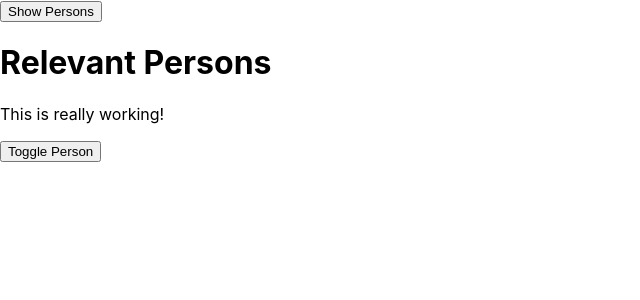
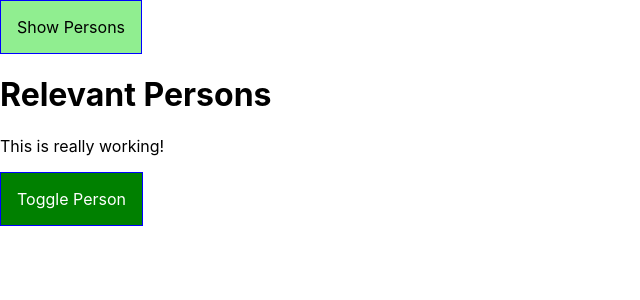
Before and after one commit to nikhilbang44/react-workpace, a React app: page / in a window 1280 px wide. Shown: the top 300 px of the page, without its empty margins (0-640 px from the left). Built offline with nearby package versions, Linux system fonts and the light colour scheme.

Commit message:
Returning Adjacent Elements

```diff
--- a/src/components/Cockpit/Cockpit.css
+++ b/src/components/Cockpit/Cockpit.css
@@ -6,7 +6,7 @@
     font-weight: bold;
 }
 
-.Cockpit button {
+Button {
     border: 1px solid blue;
     padding: 16px;
     background-color: green;
@@ -14,16 +14,16 @@
     color: white;
 }
 
-.Cockpit button:hover {
+Button:hover {
     background-color: lightgreen;
     color: black;
 }
 
-.Cockpit button.Red {
+Button.Red {
     background-color: red;
 }
 
-.Cockpit button.Red:hover {
+Button.Red:hover {
     background-color: salmon;
     color: black;
 }
--- a/src/components/Cockpit/Cockpit.js
+++ b/src/components/Cockpit/Cockpit.js
@@ -1,13 +1,13 @@
 import React from 'react';
-import classes from './Cockpit.css'
-
+import classes from './Cockpit.css';
+import Aux from '../../hoc/Aux';
 
 const cockpit = (props) => {
 
     let assigendClasses = [];
-    let btnClass = '';
+    let btnClass = classes.Button;
     if(props.showPersons) {
-      btnClass = classes.Red;
+      btnClass = [classes.Button, classes.Red].join('');
     }
 
 
@@ -20,11 +20,13 @@ const cockpit = (props) => {
     }
 
     return (
-      <div className={classes.Cockpit}>
-          <h1>{ props.appTitle } </h1>
-          <p className= {assigendClasses.join(' ')}> This is really working! </p>
-          <button className={btnClass} onClick={props.clicked}> Toggle Person</button>
-      </div>
+      <Aux>
+        <div>
+            <h1>{ props.appTitle } </h1>
+            <p className= {assigendClasses.join(' ')}> This is really working! </p>
+            <button className={btnClass} onClick={props.clicked}> Toggle Person</button>
+        </div>
+      </Aux>
 
     );
 };
--- /dev/null
+++ b/src/hoc/Aux.js
@@ -0,0 +1,3 @@
+const aux = (props) => props.children;
+
+export default aux;
```
